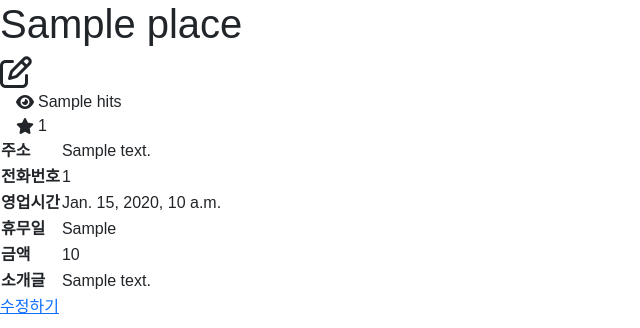
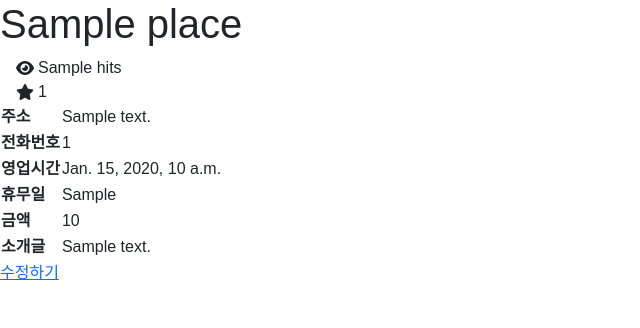
Before and after one commit to kinzinzz/WeSki, a Django app: template places/templates/places/detail.html in a window 1280 px wide. Shown: the part 406-734 px from the top of the page, without its empty margins (0-640 px from the left). Run offline with Django 3.2, Linux system fonts and the light colour scheme; the template is opened without the code that fills it: most values are stand-ins (such as "Sample title", 1, 10 or a date in 2020); some libraries are stand-ins or nearby versions; some web fonts are replaced.

Commit message:
아이콘 주석

```diff
--- a/places/templates/places/detail.html
+++ b/places/templates/places/detail.html
@@ -4,7 +4,8 @@
   <!-- map -->
   <div id="map" style="width:100%;height:350px;"></div>
   <h1 id="place_name">{{ place.name }}</h1>
-  <i class="fa-regular fa-pen-to-square fa-2x"></i>
+  <!-- 리뷰작성 아이콘 -->
+  {% comment %} <i class="fa-regular fa-pen-to-square fa-2x"></i> {% endcomment %}
   <!-- 즐겨찾기 -->
   {% if request.user.is_authenticated %}
     <form class="like-forms" data-place-id="{{ place.pk }}">
```
